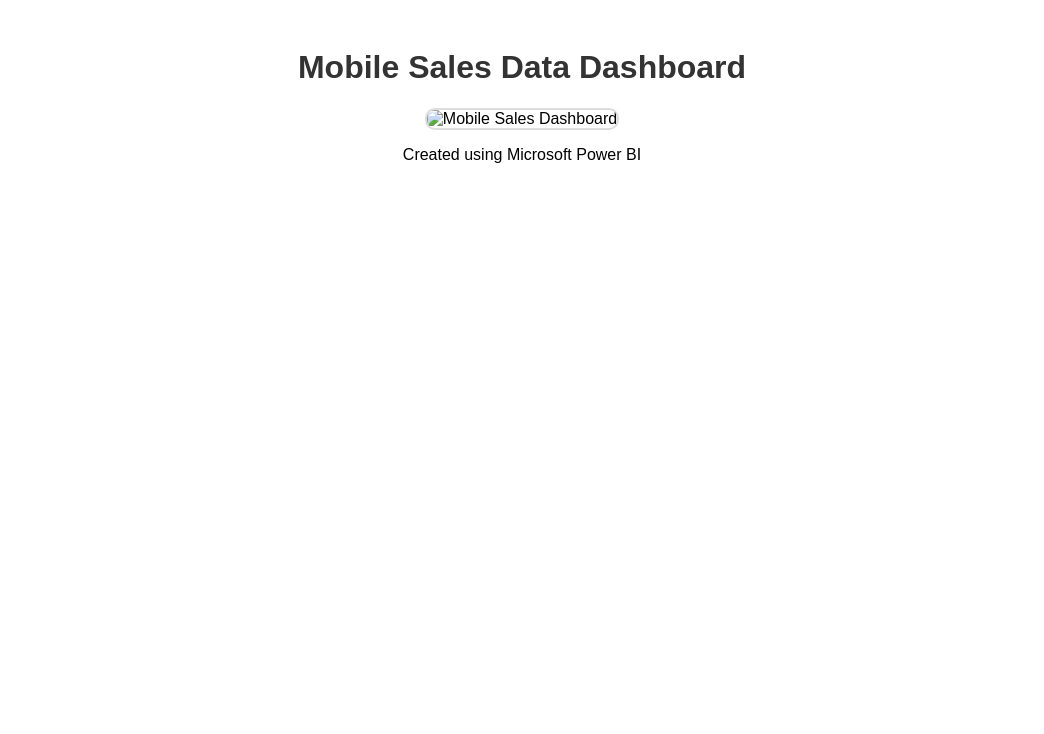
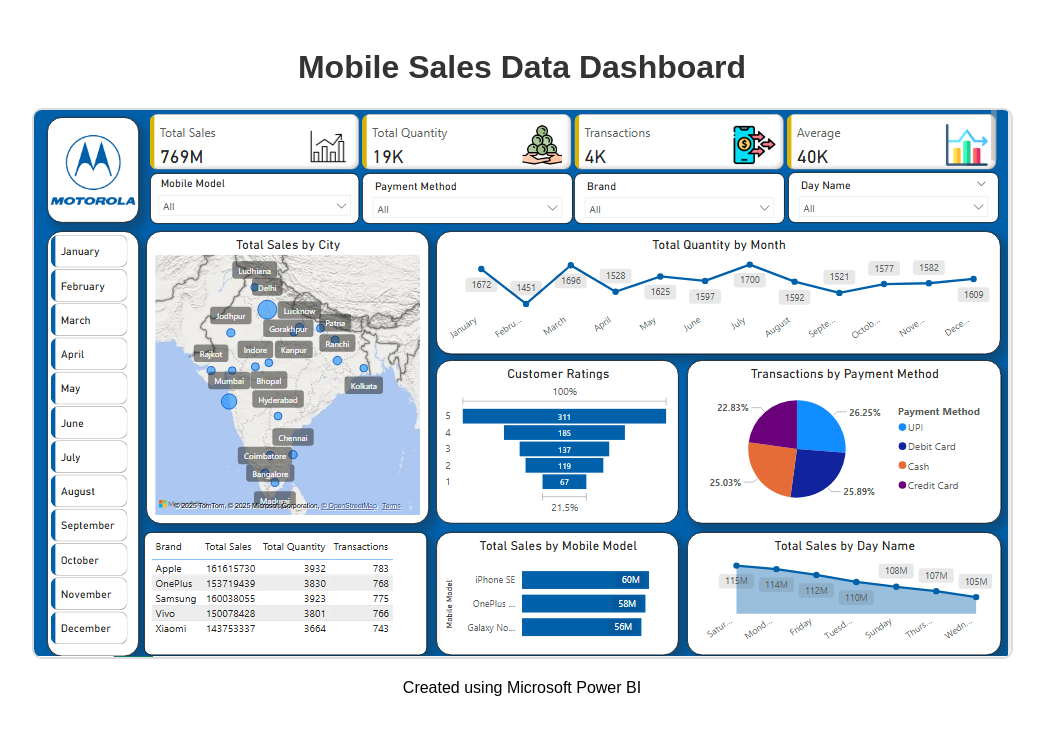
Before and after one commit to Amangoswami01/mobile-sales-dashboard, a plain HTML site: page index.html in a window 1280 px wide. Shown: the whole page, without its empty margins (118-1162 px from the left). Drawn offline with Linux system fonts and the light colour scheme.

Commit message:
Update index.html

```diff
--- a/index.html
+++ b/index.html
@@ -12,8 +12,7 @@
 </head>
 <body>
     <h1>Mobile Sales Data Dashboard</h1>
-    <img src="2. Mobile Sales Dashboard.png
-" alt="Mobile Sales Dashboard">
+    <img src="dashboard.png" alt="Mobile Sales Dashboard">
     <p>Created using Microsoft Power BI</p>
 </body>
 </html>
```
